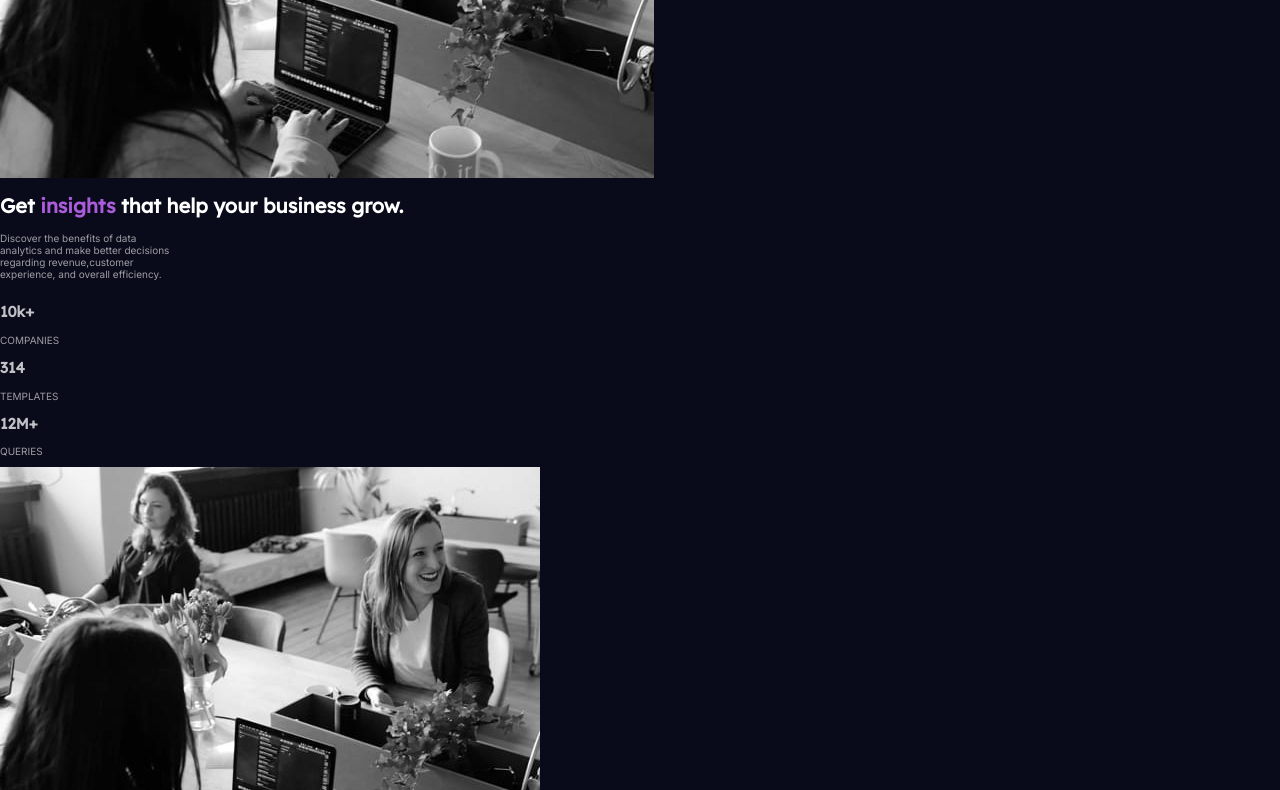
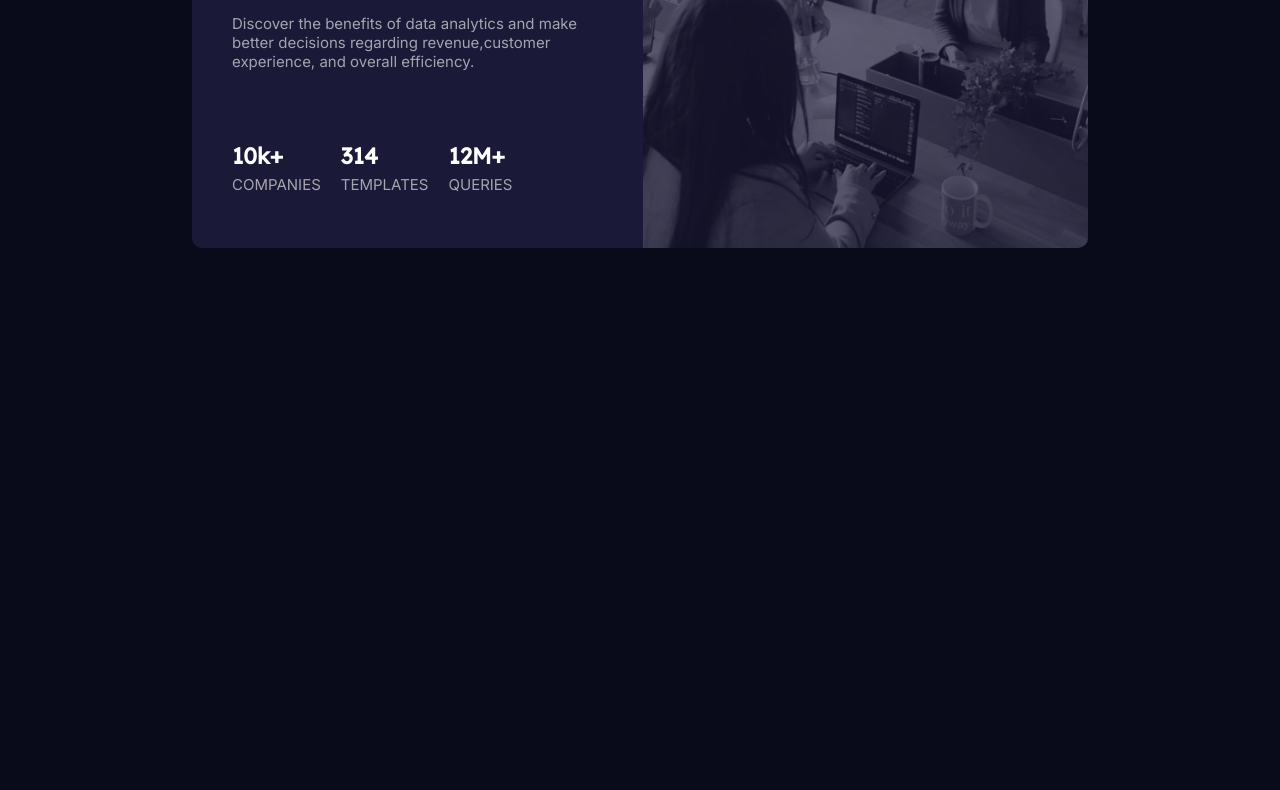
Before and after one commit to Crvestal/StatsPreview, a plain HTML site: page index.html in a window 1280 px wide. Shown: the part 302-1092 px from the top of the page. After the commit the page ends 800 px from the top, so only its background shows below. Drawn offline with Linux system fonts and the light colour scheme.

Commit message:
css complete

```diff
--- a/index.html
+++ b/index.html
@@ -28,23 +28,32 @@
     </div>
     </div>
     <div class="container-desktop">
-        <header>
-        <img src="image-header-desktop.jpg" alt="" class="image-desktop">
-        </header>
+        <div class="desktop-flex">
         <h1>Get <span>insights</span> that help your business grow.</h1>
-        <p class="description">Discover the benefits of data<br>
-        analytics and make better decisions<br>
-    regarding revenue,customer<br>experience, and overall efficiency.</p>
+        <p class="description">Discover the benefits of data
+        analytics and make better decisions
+    regarding revenue,customer experience, and overall efficiency.</p>
     <div class="container-stats">
-        <div class="first-stat">
+
+            <div>
             <h2>10k+</h2>
             <p>COMPANIES</p>
+        </div>
+            <div>
             <h2>314</h2>
             <p>TEMPLATES</p>
+            </div>
+            <div>
             <h2>12M+</h2>
             <p>QUERIES</p>
         </div>
+        </div>
     </div>
+
+        <section>
+            <img src="image-header-desktop.jpg" alt="" class="image-desktop">
+        </section>
+
     </div>
 </body>
 </html>
--- a/style.css
+++ b/style.css
@@ -19,7 +19,7 @@ span{
 }
 h2{
     font-family: lexend Deca;
-    opacity: .75;
+
 }
 h2, p{
     color: white;
@@ -81,11 +81,66 @@ p{
 
 }
 /*media query for desktop 1440px*/
-@media screen and (min-width:1440px) {
+@media screen and (max-width:1440px) {
 
     .container-mobile{
         display: none;
     }
+    .container-desktop{
+        margin: auto;
+        margin-top: 15rem;
+        height: 40rem;
+        width: 70%;
+        display: flex;
+        background-color: hsl(244, 38%, 16%);
+        border-radius: 1rem;
+
+    }
+    .desktop-flex{
+        margin: 4rem 0 4rem 4rem;
+        height: 100%;
+        width: 50%;
+        display: block;
+
+
+    }
+    header{
+        height: 100%;
+        width: 50%;
+        display: block;
+        background-color: hsl(277, 64%, 58%);
+
+    }
+    img{
+        height: 100%;
+        width: 100%;
+        position: relative;
+        border-radius: 0 1rem 1rem 0;
+        opacity: .3;
+    }
+    h1{
+        font-size: 3rem;
+    }
+    h2{
+        font-size: 2.25rem;
+        margin-top: 4rem;
+        margin-bottom: -1rem;
+    }
+    p{
+        font-size: 1.5rem;
+    }
+    .description{
+        margin: 3rem;
+        margin-left: 0rem;
+    }
+    .container-stats{
+        flex-direction: row;
+        gap: 2rem;
+    }
+    .first-stat{
+        font-size: 1.25rem;
+    }
+
 
 
 
```
